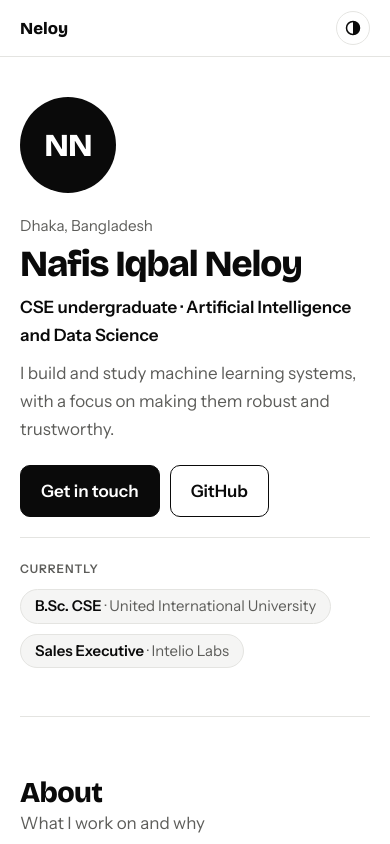
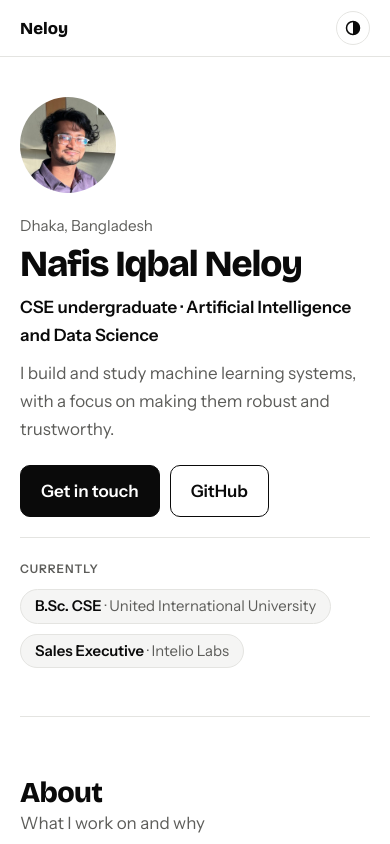
Before and after one commit to nafisiqbalneloy/nafisiqbalneloy.github.io, a plain HTML site: page index.html in a window 390 px wide. Shown: the top 844 px of the page. Drawn offline with nearby package versions, Linux system fonts and the light colour scheme.

Commit message:
Add portrait to hero

```diff
--- a/index.html
+++ b/index.html
@@ -41,7 +41,7 @@ header.nav { position: sticky; top: 0; z-index: 10; background: color-mix(in srg
 #theme { background: none; border: 1px solid var(--line); color: var(--ink); border-radius: 99px; width: 34px; height: 34px; cursor: pointer; display: grid; place-items: center; }
 
 .hero { padding: 64px 0 48px; display: grid; grid-template-columns: 132px 1fr; gap: 28px; align-items: center; }
-.avatar { width: 132px; height: 132px; border-radius: 50%; background: var(--ink); color: var(--bg); display: grid; place-items: center; font: 800 2.6rem var(--display); letter-spacing: -.03em; }
+.avatar { width: 132px; height: 132px; border-radius: 50%; object-fit: cover; background: var(--surface); }
 .where { color: var(--muted); font-size: .95rem; margin: 0 0 6px; }
 .hero h1 { font-size: clamp(2.3rem, 8vw, 4rem); font-weight: 800; letter-spacing: -.03em; }
 .role { font-weight: 600; margin: 8px 0 0; }
@@ -106,7 +106,7 @@ a:focus-visible, button:focus-visible { outline: 3px solid var(--accent); outlin
   .nav nav { display: none; }
   #theme { margin-left: auto; }
   .hero { grid-template-columns: 1fr; gap: 20px; padding-top: 40px; }
-  .avatar { width: 96px; height: 96px; font-size: 2rem; }
+  .avatar { width: 96px; height: 96px; }
   .entry { grid-template-columns: 40px 1fr; }
   .entry time { grid-column: 2; padding: 0; }
   .interests { grid-template-columns: 1fr; }
@@ -129,7 +129,7 @@ a:focus-visible, button:focus-visible { outline: 3px solid var(--accent); outlin
 <main id="top">
   <div class="wrap">
     <div class="hero">
-      <div class="avatar" aria-hidden="true">NN</div>
+      <img class="avatar" src="photo.jpg" alt="Portrait of Nafis Iqbal Neloy" width="132" height="132">
       <div>
         <p class="where">Dhaka, Bangladesh</p>
         <h1>Nafis Iqbal Neloy</h1>
```
Also changed, not shown: photo.jpg (added).
